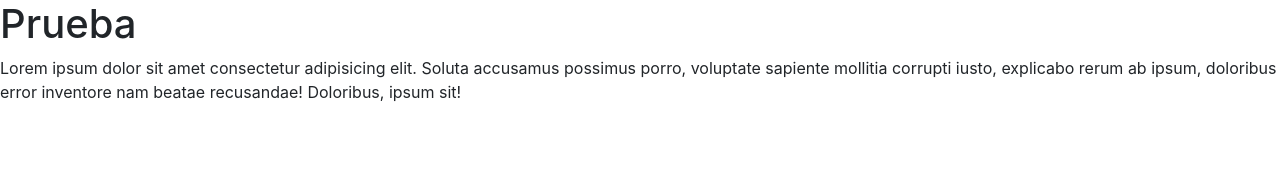
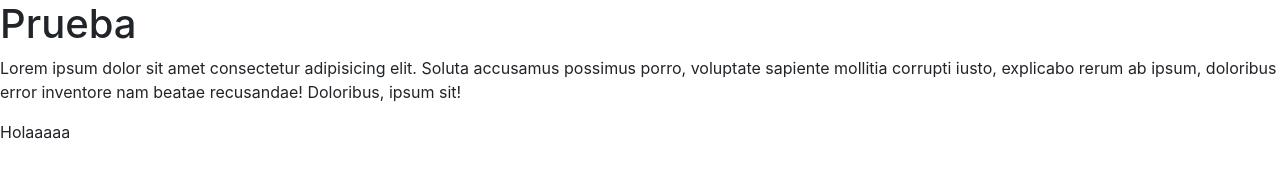
Before and after one commit to AlejandroV-alpha/final, a plain HTML site: page index.html in a window 1280 px wide. Drawn offline with nearby package versions, Linux system fonts and the light colour scheme.

Commit message:
SegundoA

```diff
--- a/index.html
+++ b/index.html
@@ -12,7 +12,7 @@
   <body>
       <h1>Prueba</h1>
       <p>Lorem ipsum dolor sit amet consectetur adipisicing elit. Soluta accusamus possimus porro, voluptate sapiente mollitia corrupti iusto, explicabo rerum ab ipsum, doloribus error inventore nam beatae recusandae! Doloribus, ipsum sit!</p>
-
+      <p>Holaaaaa</p>
     <!-- Optional JavaScript -->
     <!-- jQuery first, then Popper.js, then Bootstrap JS -->
     <script src="https://code.jquery.com/jquery-3.3.1.slim.min.js" integrity="sha384-q8i/X+965DzO0rT7abK41JStQIAqVgRVzpbzo5smXKp4YfRvH+8abtTE1Pi6jizo" crossorigin="anonymous"></script>
```
